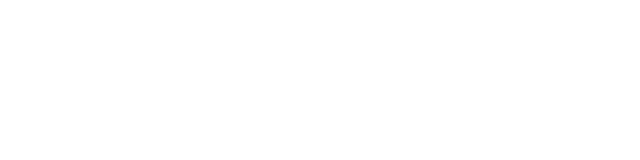
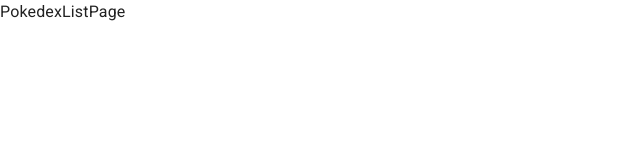
Before and after one commit to rafifuady/web-pokedex, a React (Create React App) app: page /pokedex in a window 1280 px wide. Before the commit this address had no page. Shown: the top 160 px of the page, without its empty margins (0-640 px from the left). Built offline with nearby package versions, Linux system fonts and the light colour scheme.

Commit message:
feat[pokedex]: init page

```diff
--- /dev/null
+++ b/src/pages/pokedex/PokedexListPage.jsx
@@ -0,0 +1,7 @@
+import React from 'react';
+
+function PokedexListPage() {
+  return <div>PokedexListPage</div>;
+}
+
+export default PokedexListPage;
--- /dev/null
+++ b/src/pages/pokedex/index.jsx
@@ -0,0 +1 @@
+export { default as PokedexListPage } from './PokedexListPage';
--- a/src/routes/AppRoutes.jsx
+++ b/src/routes/AppRoutes.jsx
@@ -7,12 +7,14 @@
  * import pages
  */
 import LandingPage from '../pages/LandingPage';
+import { PokedexListPage } from '../pages/pokedex';
 
 function AppRoutes() {
   return (
     <BrowserRouter>
       <Routes>
         <Route path='' element={<LandingPage />} />
+        <Route path='pokedex' element={<PokedexListPage />} />
       </Routes>
     </BrowserRouter>
   );
```
